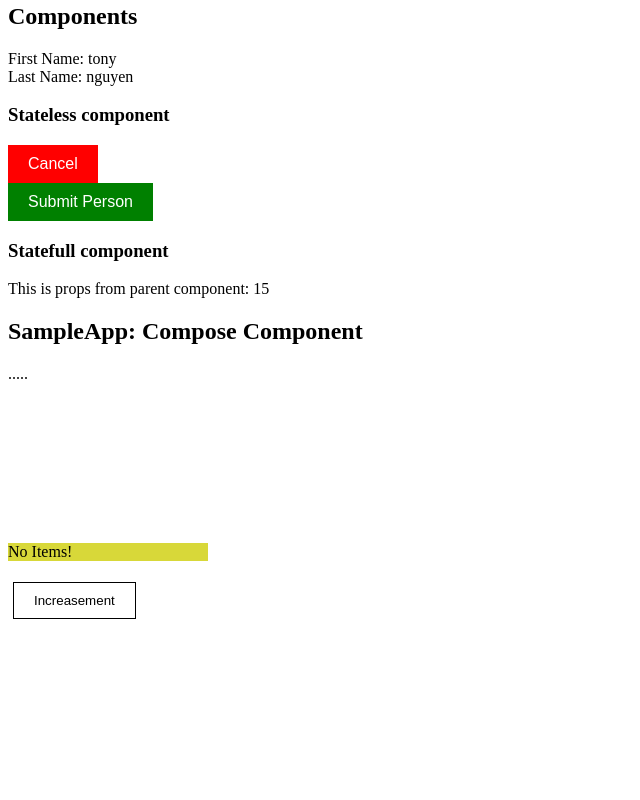
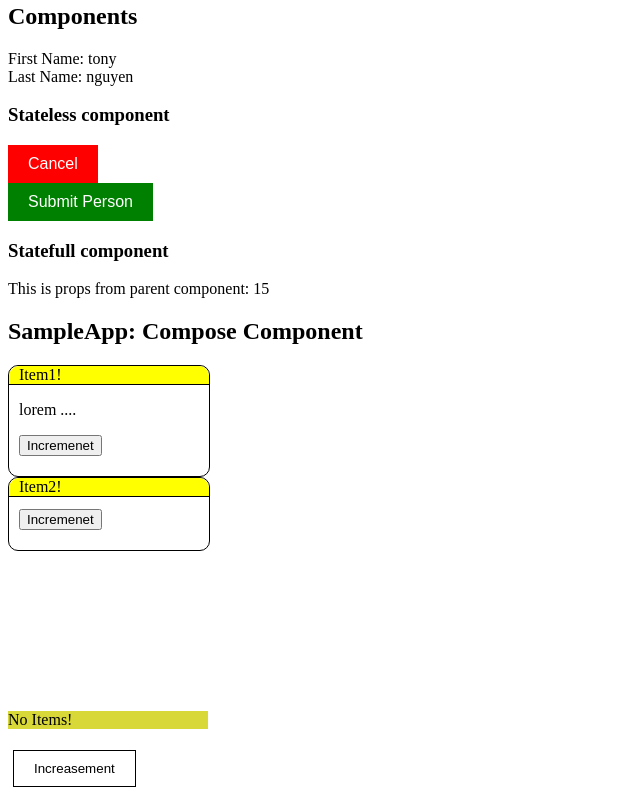
Before and after one commit to pnh1412/react-course, a React (Vite) app: page / in a window 1280 px wide. Shown: the part 1291-2091 px from the top of the page, without its empty margins (0-640 px from the left). Before the commit the page ends 1923 px from the top, so only its background shows below. Built offline with nearby package versions, Linux system fonts and the light colour scheme.

Commit message:
compose component

```diff
--- a/src/index.css
+++ b/src/index.css
@@ -38,3 +38,23 @@ ul {
   background-color: rgb(71, 70, 70);
   color: white;
 }
+
+
+.card {
+  border-radius: 10px;
+  border: 1px solid black;
+  width: 200px;
+  padding-bottom: 20px;
+}
+
+.card_title {
+  background-color: yellow;
+  border-top-right-radius: 10px;
+  border-top-left-radius: 10px;
+  padding:0 10px;
+  border-bottom: 1px solid black;
+  margin-bottom: 12px;
+}
+.card_content {
+  padding: 0 10px;
+}
--- a/src/sampleApp/ComposeComponent.jsx
+++ b/src/sampleApp/ComposeComponent.jsx
@@ -1,11 +1,56 @@
-import React from 'react'
+import React from 'react';
+
+function CardTitle({ title = 'title' }){
+  return (
+    <div className='card_title'>{title}</div>
+  )
+}
+
+function CardContent({ children }){
+  return (
+    <div className='card_content'>{children}</div>
+  )
+}
+
+function Card({ title, children })  {
+  return (
+    <div className='card'>
+      <CardTitle title={title} />
+      <CardContent>
+        {children}
+      </CardContent>
+    </div>
+  )
+}
 
 function ComposeComponent() {
   return (
     <div>
       <h2>SampleApp: Compose Component</h2>
 
-      .....
+      <Card title="Item1!">
+        <p>lorem ....</p>
+        <button type="button">Incremenet</button>
+      </Card>
+
+      <Card title="Item2!">
+        <button type="button">Incremenet</button>
+      </Card>
+
+      {/* <div className='card'>
+        <CardTitle title="Items 1!" />
+        <CardContent>
+          <p>lorem ....</p>
+          <button type="button">Incremenet</button>
+        </CardContent>
+      </div>
+
+      <div className='card'>
+        <CardTitle title="Items 2!" />
+        <CardContent>
+          <button type="button">Incremenet</button>
+        </CardContent>
+      </div>       */}
     </div>
   )
 }
```
